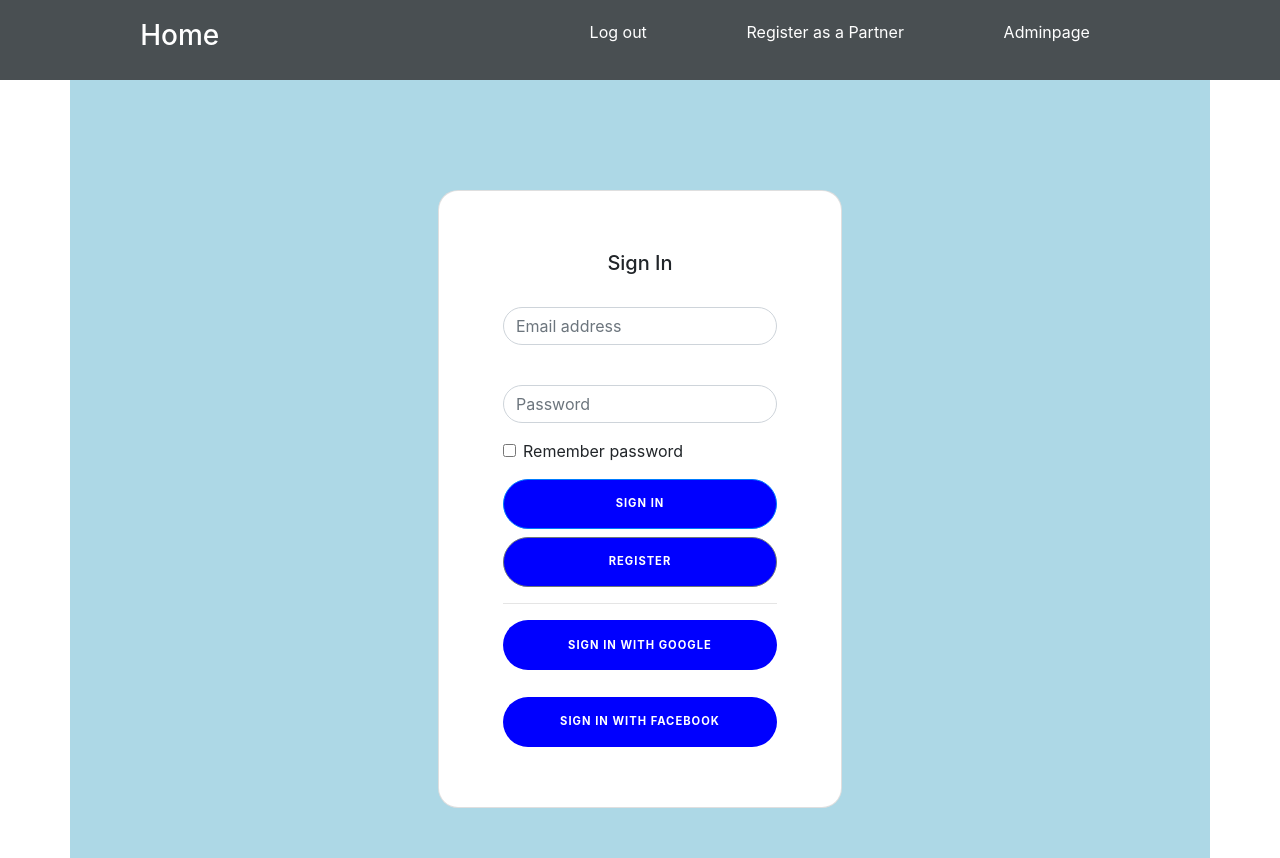
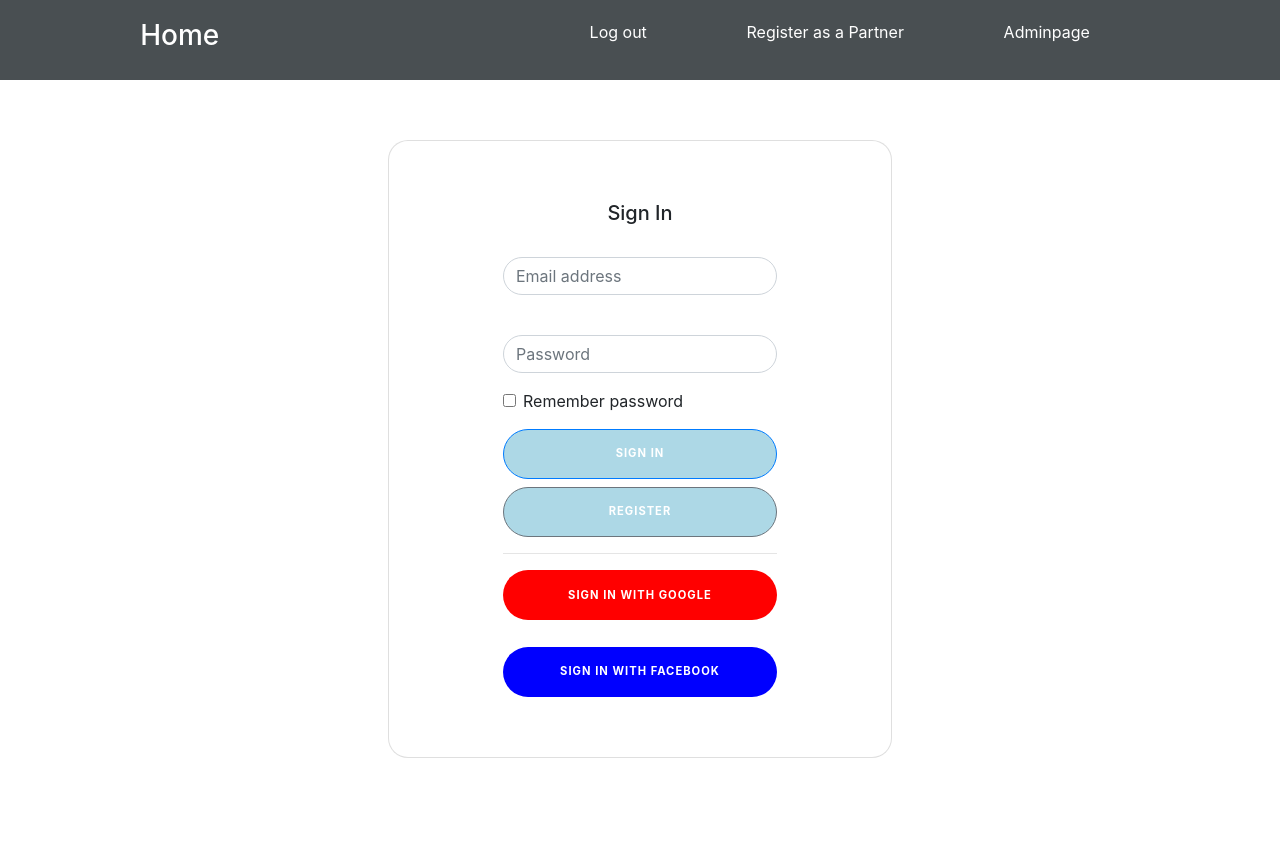
Before and after one commit to t-jung/African-Impact-Project, a React (Create React App) app in the folder c01/: page / in a window 1280 px wide. After the commit the page ends 800 px from the top, so only its background shows below. Built offline with nearby package versions, Linux system fonts and the light colour scheme.

Commit message:
cleaned up front-end

```diff
--- a/c01/src/FeedComponents/Feed.css
+++ b/c01/src/FeedComponents/Feed.css
@@ -67,7 +67,7 @@
 }
 
 
-.container {
+.container_feed {
   padding: 50px;
 background-color: lightblue;
 }
@@ -79,15 +79,6 @@ border-radius: 20px ;
 padding: 40px;
 }
 
-.btn {
-border-radius: 800px;
-font-size: 70%;
-font-weight: bold;
-padding: 15px;
-letter-spacing: 1px;
-background-color: blue;
-}
-
 .text{
 border: none ;
 border-color: transparent;
--- a/c01/src/FeedComponents/Feed.js
+++ b/c01/src/FeedComponents/Feed.js
@@ -64,7 +64,7 @@ function Feed() {
              </table>
 
 
-            <div class="card " >
+            <div class="card">
                 <textarea rows="10" placeholder="Ayo Post something"></textarea>
                 <button class="btn" >  POST  </button>
             </div>
--- a/c01/src/LoginComponents/CompanyRegistrationForm.js
+++ b/c01/src/LoginComponents/CompanyRegistrationForm.js
@@ -66,7 +66,7 @@ export const CompanyRegistrationForm = () => {
     }
 
     return (
-        <div className = 'container'>
+        <div className = 'container_login_company'>
             <div className = 'card'>
                 <div className = 'cardbody'>
                     <h1>Company Registration Form</h1>
--- a/c01/src/LoginComponents/LoginForm.css
+++ b/c01/src/LoginComponents/LoginForm.css
@@ -1,4 +1,4 @@
-.container{
+.container_login{
 	background-color: white;
 }
 
--- a/c01/src/LoginComponents/LoginForm.js
+++ b/c01/src/LoginComponents/LoginForm.js
@@ -2,7 +2,7 @@ import './LoginForm.css'
 
 const LoginForm = () => {
     return (
-        <div class="container">
+        <div class="container_login">
             <div class="mx-auto col-sm-9 col-lg-5">
             <div class="card">
                 <div class="card-body">
```
